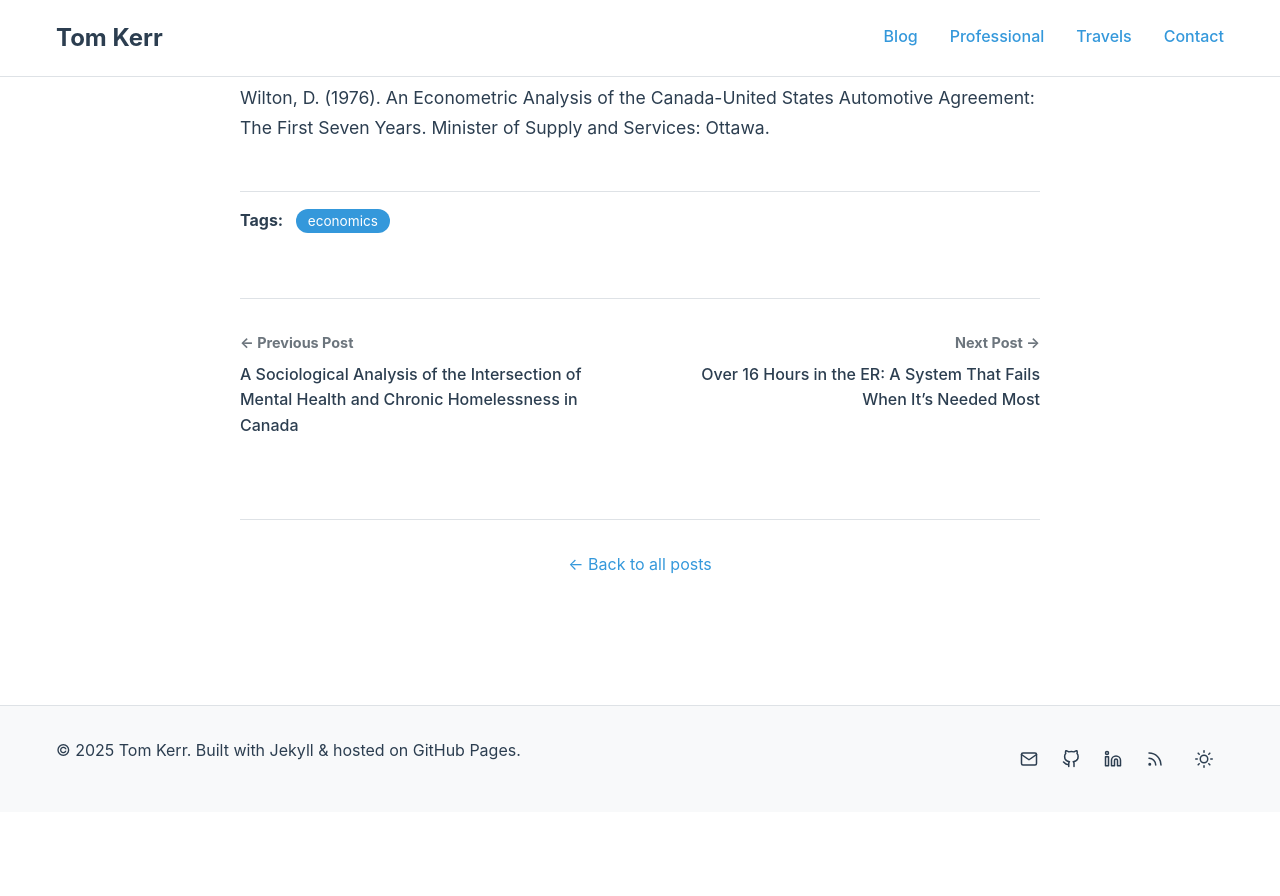
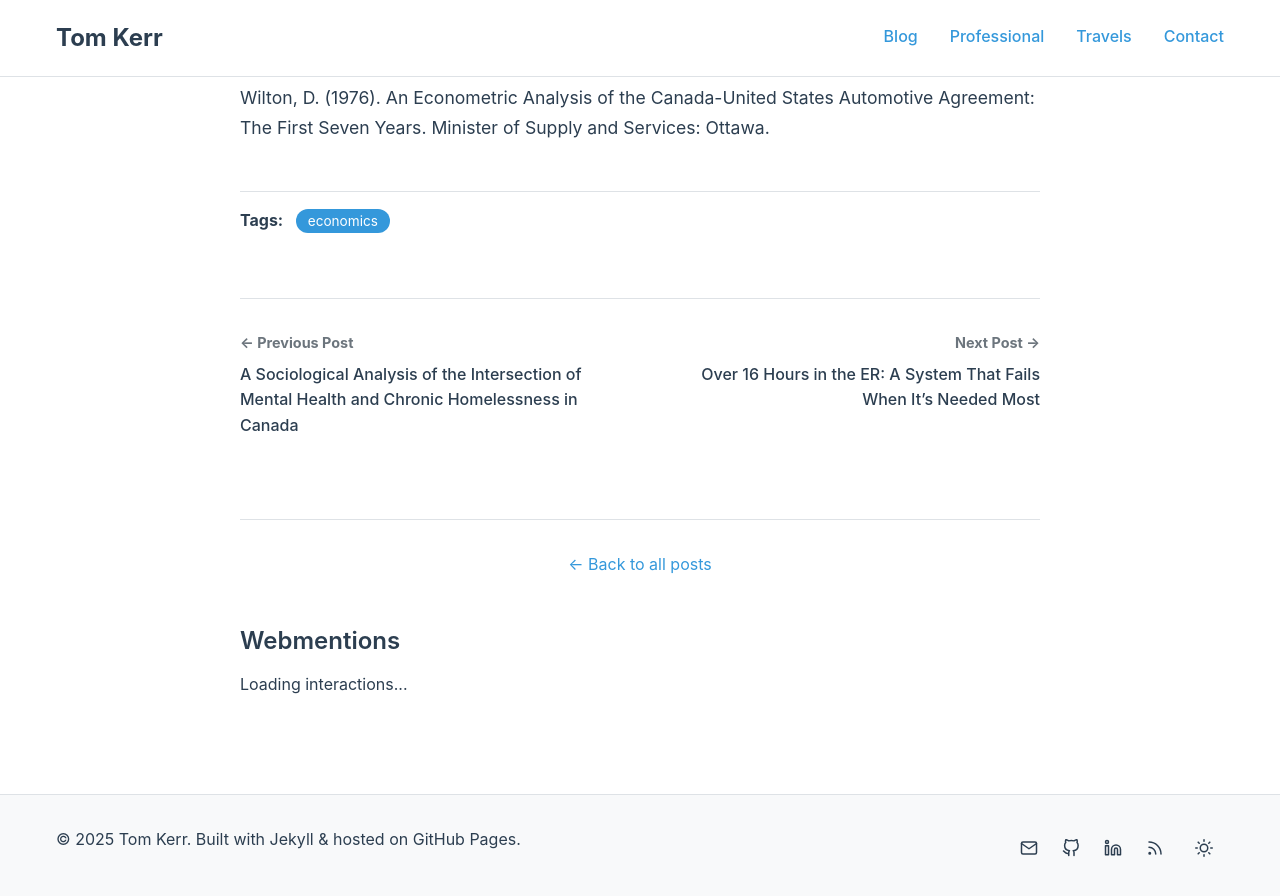
Before and after one commit to TDK250/Toms-Site, a Jekyll site: the page built from _posts/2022-12-08-automotive.md, in a window 1280 px wide and 900 px high, scrolled down 11942 px. Shown: the top 896 px of the window. Built offline with Jekyll 4.4.1, drawn with Linux system fonts in a browser that asks for light colours; before the commit the page ends 12754 px from its top, so only the background shows below that.

Commit message:
Update post.html

```diff
--- a/_layouts/post.html
+++ b/_layouts/post.html
@@ -70,9 +70,17 @@ layout: default
     {% endif %}
   </nav>
 
-  <!-- Back to blog link -->
+<!-- Back to blog link -->
   <div class="post-footer">
     <p><a href="{{ '/blog' | relative_url }}">← Back to all posts</a></p>
+  </div>
+
+  <!-- Webmentions Section -->
+  <div class="webmentions-section">
+    <h3>Webmentions</h3>
+    <div id="webmentions-container">
+      <p class="loading-webmentions">Loading interactions...</p>
+    </div>
   </div>
 
 </article>
```
